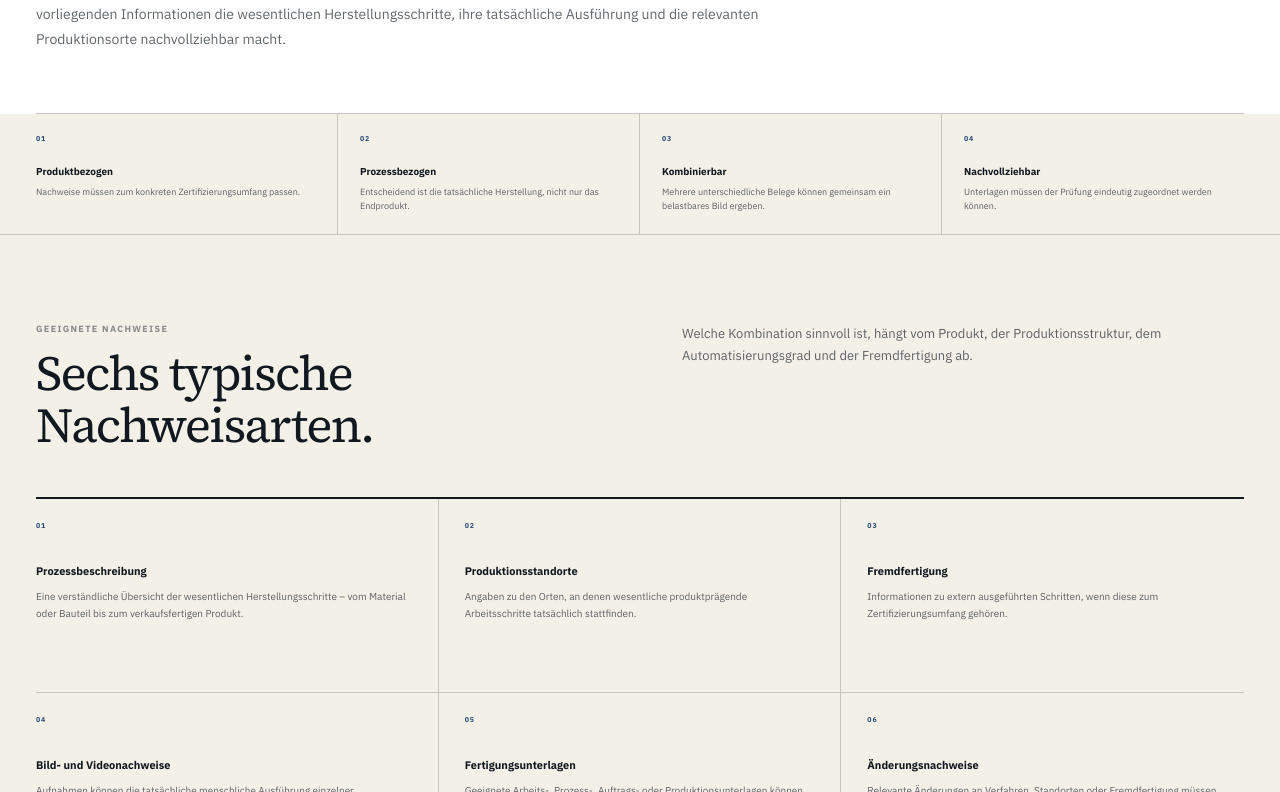
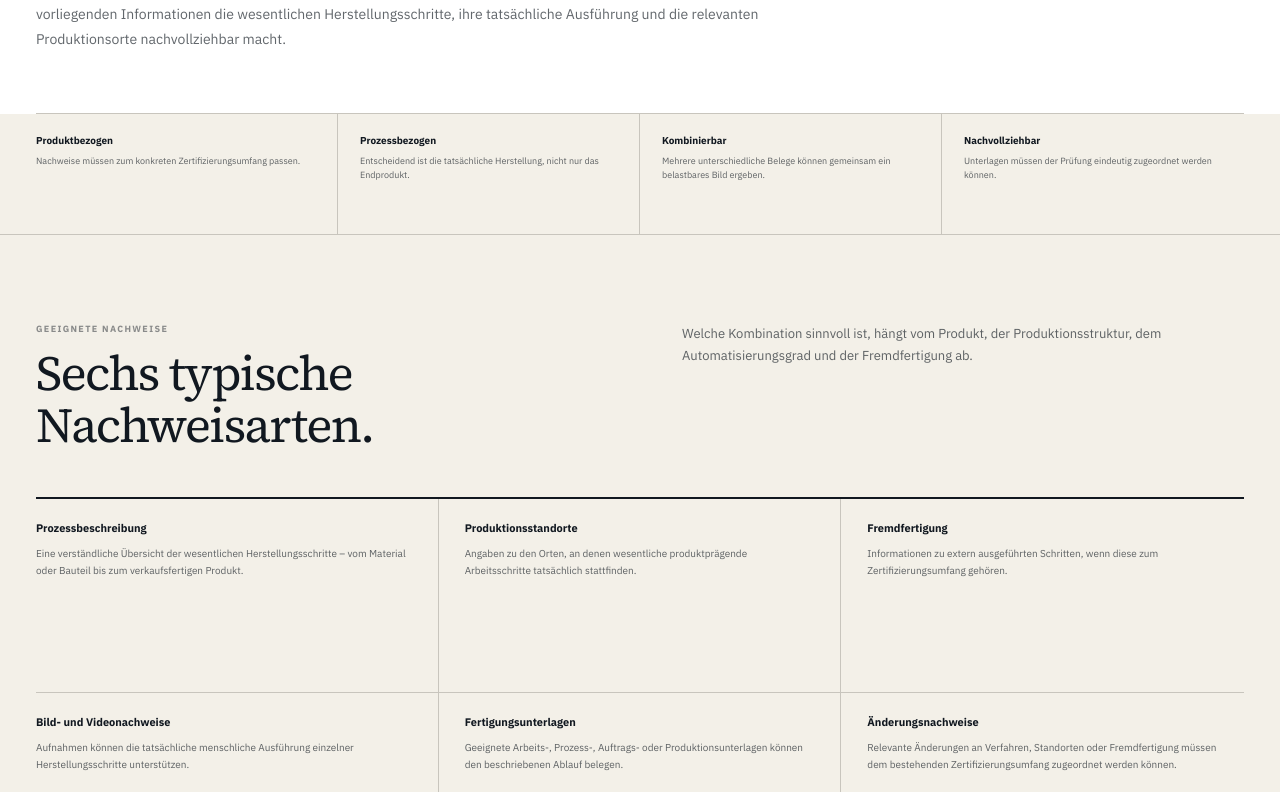
Before and after one commit to dennis-glaser-coder/human-certification-web, a Next.js app: page /leitfaden/nachweise in a window 1280 px wide. Shown: the part 428-1220 px from the top of the page. Built offline with nearby package versions, Linux system fonts and the light colour scheme.

Commit message:
Nachweisleitfaden von dekorativen Nummern befreien

```diff
--- a/src/app/leitfaden/nachweise/page.js
+++ b/src/app/leitfaden/nachweise/page.js
@@ -42,10 +42,10 @@ export default function EvidenceGuidePage() {
 
       <section className="guideMetaBand">
         <div className="shell guideMetaGrid">
-          <div><span>01</span><strong>Produktbezogen</strong><p>Nachweise müssen zum konkreten Zertifizierungsumfang passen.</p></div>
-          <div><span>02</span><strong>Prozessbezogen</strong><p>Entscheidend ist die tatsächliche Herstellung, nicht nur das Endprodukt.</p></div>
-          <div><span>03</span><strong>Kombinierbar</strong><p>Mehrere unterschiedliche Belege können gemeinsam ein belastbares Bild ergeben.</p></div>
-          <div><span>04</span><strong>Nachvollziehbar</strong><p>Unterlagen müssen der Prüfung eindeutig zugeordnet werden können.</p></div>
+          <div><strong>Produktbezogen</strong><p>Nachweise müssen zum konkreten Zertifizierungsumfang passen.</p></div>
+          <div><strong>Prozessbezogen</strong><p>Entscheidend ist die tatsächliche Herstellung, nicht nur das Endprodukt.</p></div>
+          <div><strong>Kombinierbar</strong><p>Mehrere unterschiedliche Belege können gemeinsam ein belastbares Bild ergeben.</p></div>
+          <div><strong>Nachvollziehbar</strong><p>Unterlagen müssen der Prüfung eindeutig zugeordnet werden können.</p></div>
         </div>
       </section>
 
@@ -62,9 +62,8 @@ export default function EvidenceGuidePage() {
         </div>
 
         <div className="guideEvidenceGrid">
-          {evidenceTypes.map(([title, copy], index) => (
+          {evidenceTypes.map(([title, copy]) => (
             <article key={title}>
-              <span>{String(index + 1).padStart(2, '0')}</span>
               <strong>{title}</strong>
               <p>{copy}</p>
             </article>
@@ -79,9 +78,8 @@ export default function EvidenceGuidePage() {
             <h2>Eine Behauptung ist noch kein Nachweis.</h2>
           </div>
           <div className="guideChecklist">
-            {weakEvidence.map((item, index) => (
+            {weakEvidence.map((item) => (
               <article key={item}>
-                <span>{String(index + 1).padStart(2, '0')}</span>
                 <p>{item}</p>
               </article>
             ))}
```
